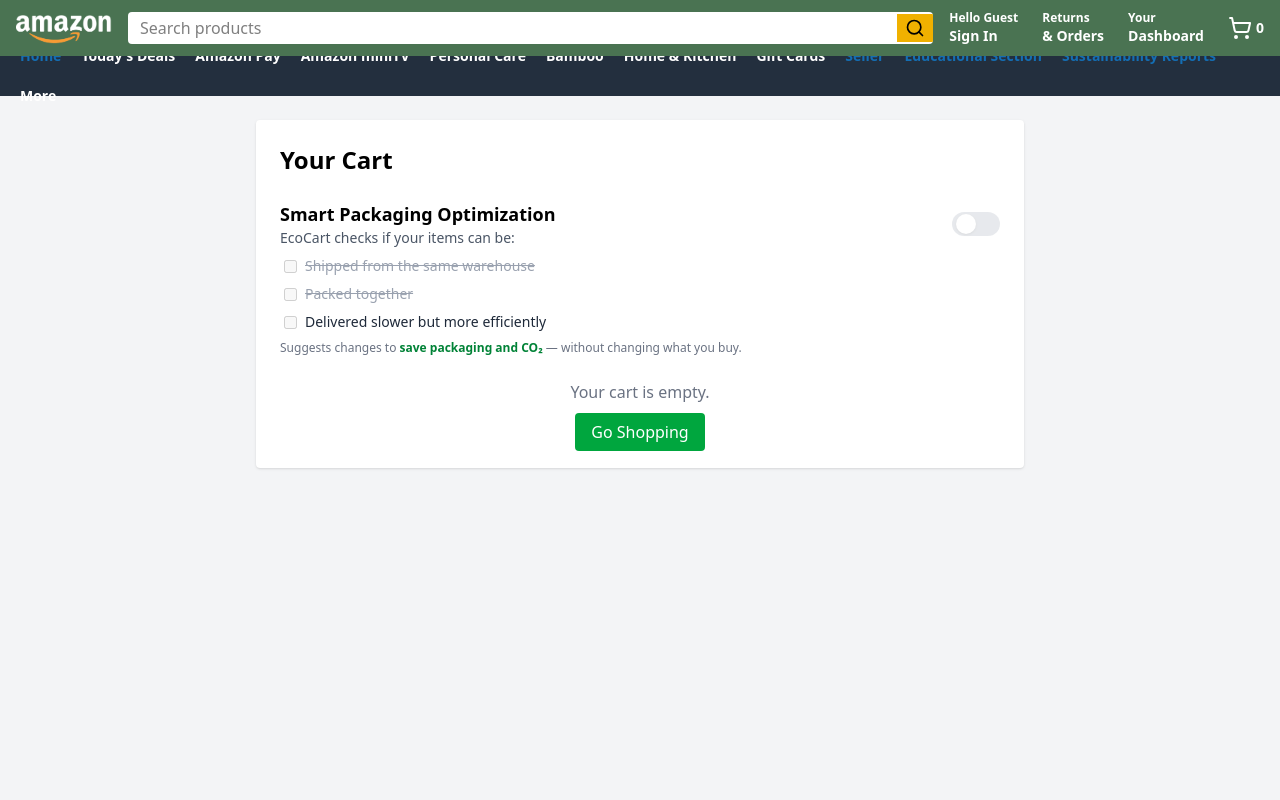
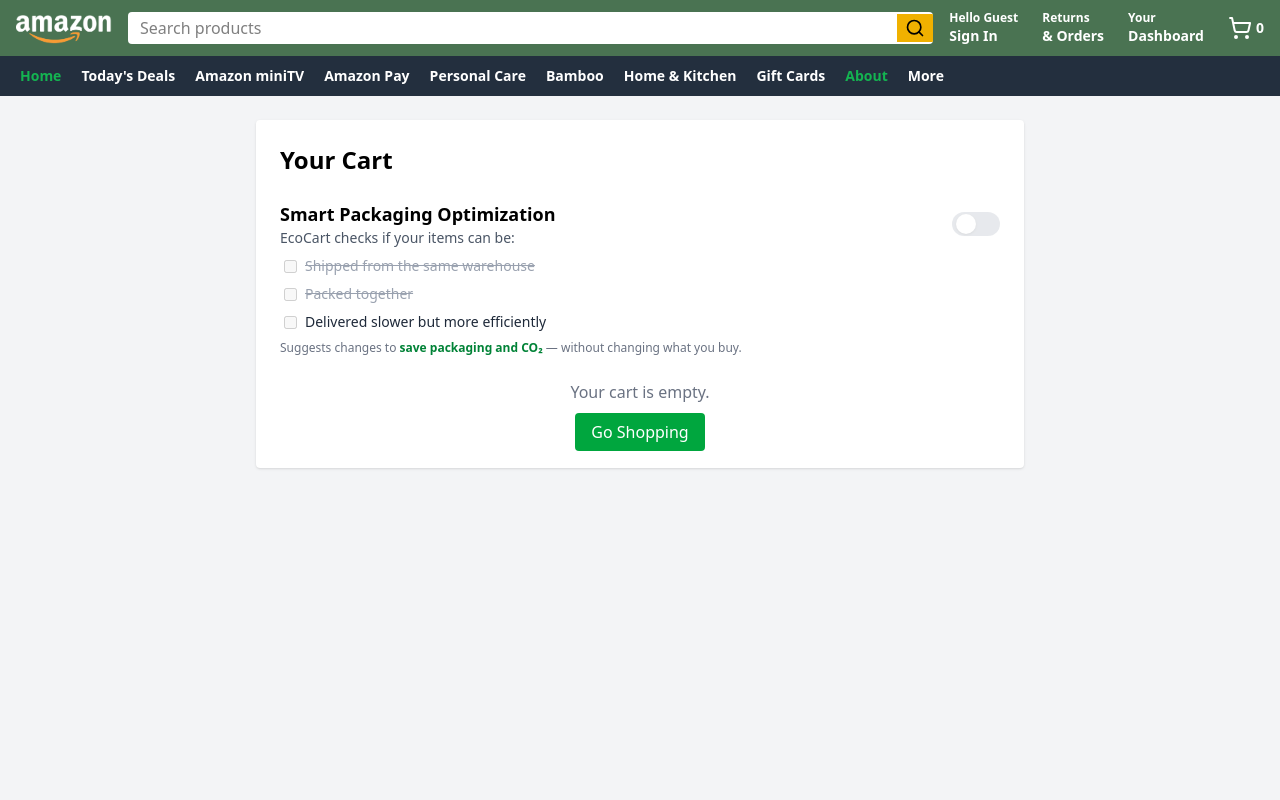
Before and after one commit to AbhinavSaha989/EcoCart, a React (Vite) app: page /checkout in a window 1280 px wide. Shown: the top 800 px of the page. Built offline with nearby package versions, Linux system fonts and the light colour scheme.

Commit message:
ui changes

```diff
--- a/src/components/GreenNavbar.jsx
+++ b/src/components/GreenNavbar.jsx
@@ -6,7 +6,7 @@
     <div className="bg-[#232f3e] text-white font-semibold text-sm h-10 flex items-center px-5">
       <ul className="flex flex-wrap items-center gap-5 w-full overflow-x-auto">
         <li>
-          <Link to="/ecocart" className="text-[#146eb4] hover:text-[#FF9900]">
+          <Link to="/ecocart" className="text-[#14b451] hover:text-[#FF9900]">
             Home
           </Link>
         </li>
@@ -17,12 +17,12 @@
         </li>
         <li>
           <a href="#" className="hover:text-[#FF9900]">
-            Amazon Pay
+            Amazon miniTV
           </a>
         </li>
         <li>
           <a href="#" className="hover:text-[#FF9900]">
-            Amazon miniTV
+            Amazon Pay
           </a>
         </li>
         <li>
@@ -46,23 +46,11 @@
           </a>
         </li>
         <li>
-          <Link to="/seller" className="text-[#146eb4] hover:text-[#FF9900]">
-            Seller
+          <Link to="/about" className="text-[#14b451] hover:text-[#FF9900]">
+            About
           </Link>
         </li>
-        <li>
-          <Link to="/education" className="text-[#146eb4] hover:text-[#FF9900]">
-            Educational Section
-          </Link>
-        </li>
-        <li>
-          <Link
-            to="/sustainability"
-            className="text-[#146eb4] hover:text-[#FF9900]"
-          >
-            Sustainability Reports
-          </Link>
-        </li>
+
         <li>
           <a href="#" className="hover:text-[#FF9900]">
             More
```
